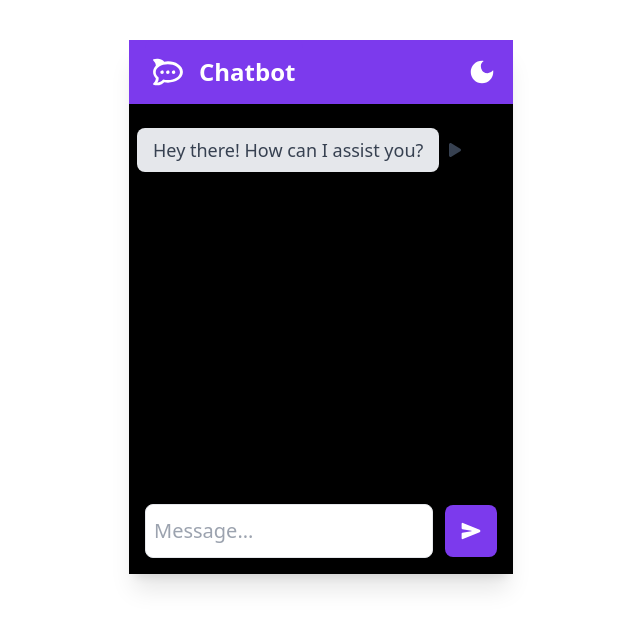
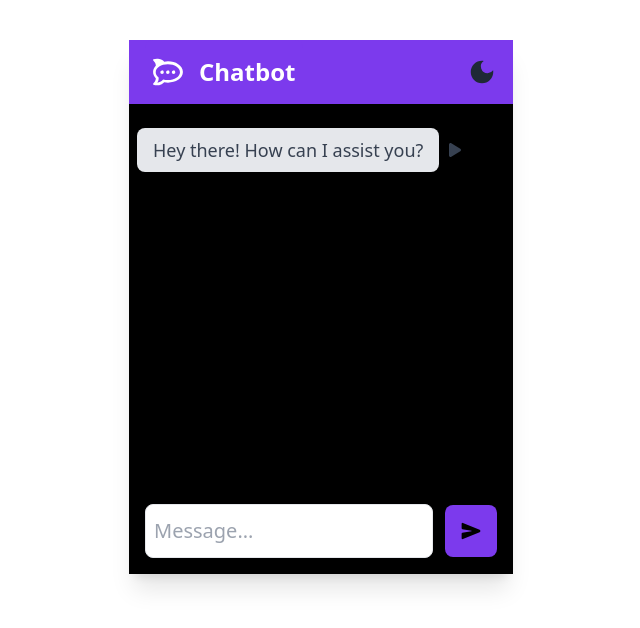
Before and after one commit to santhosh-santhosh-kumar/chatbot, a React (Vite) app: page / in a window 1280 px wide. Both pictures are taken after a click on the element 801 px from the left and 72 px from the top of the page. Shown: the top 628 px of the page, without its empty margins (319-959 px from the left). Built offline with nearby package versions, Linux system fonts and the light colour scheme.

Commit message:
color mode change

```diff
--- a/src/Components/User.jsx
+++ b/src/Components/User.jsx
@@ -66,7 +66,7 @@ const User = () => {
       <div className="w-96  lg:rounded-t-lg  shadow-xl lg:mt-10">
         <div className="">
           <div className="flex justify-between items-center bg-violet-600 px-4">
-            <div className="bg-violet-600 flex items-center gap-4 lg:px-2  py-4 text-white text-2xl lg:rounded-t-lg ">
+            <div className={`${ismode ? "text-gray-800" :"text-white"} bg-violet-600 flex items-center gap-4 lg:px-2  py-4 text-white text-2xl lg:rounded-t-lg`}>
               <FaRocketchat size={30}/>
               <p className="font-bold">Chatbot</p>
             </div>
@@ -75,7 +75,7 @@ const User = () => {
            <div className={`${ismode ? "hidden" : "block"} text-3xl text-white`} onClick={()=>setIsMode(true)}>
               <MdOutlineDarkMode />
             </div>
-            <div className={`${ismode ? "block" : "hidden"} text-3xl text-white`} onClick={()=>setIsMode(false)}>
+            <div className={`${ismode ? "block" : "hidden"} text-3xl text-gray-800`} onClick={()=>setIsMode(false)}>
             <MdDarkMode />
             </div>
            </div>
@@ -146,7 +146,7 @@ const User = () => {
               }}
               className="border  flex items-center justify-end w-full pl-2 py-3 text-xl resize-none overflow-hidden rounded-lg"
             />
-            <div className="flex justify-center items-center bg-violet-600 text-white  rounded-lg">
+            <div className={`${ismode ? "text-black" : "text-white"} text-3xl  flex justify-center items-center bg-violet-600  rounded-lg`}>
               <button type="submit" className="text-xl p-4 ">
                 <IoSend />
               </button>
```
